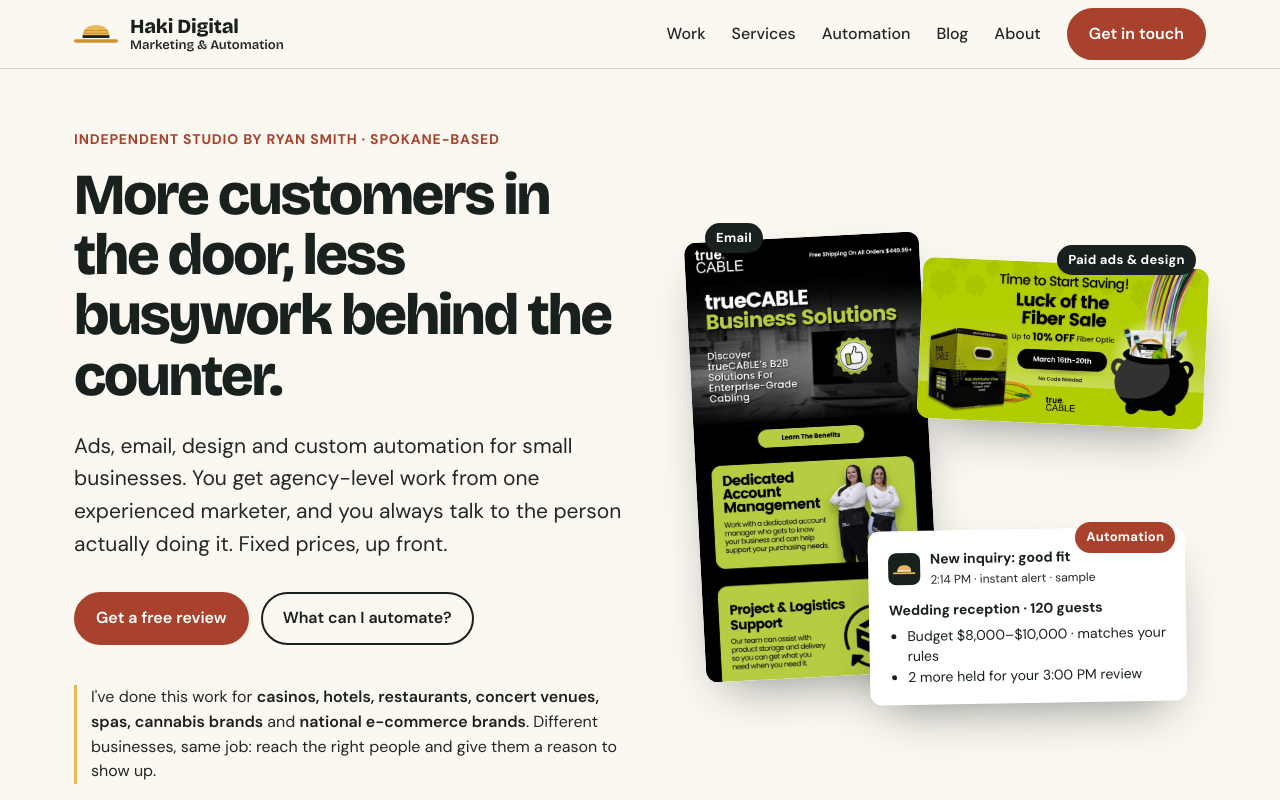
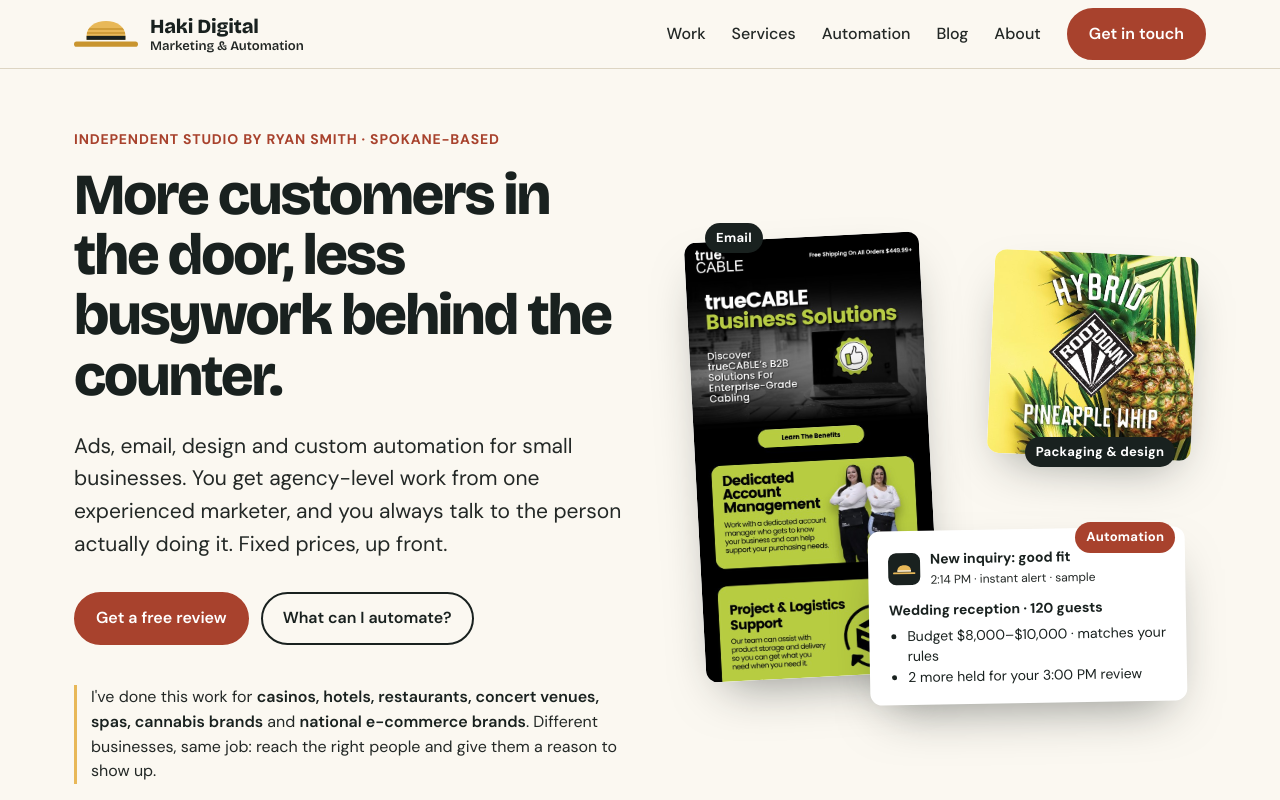
Before and after one commit to ryandigitalservicespokane/ryandigitalservicespokane.github.io, a plain HTML site: page website/index.html in a window 1280 px wide. Shown: the top 800 px of the page. Drawn offline with nearby package versions, Linux system fonts and the light colour scheme.

Commit message:
Update index.html

```diff
--- a/website/index.html
+++ b/website/index.html
@@ -194,7 +194,7 @@ h1{font-size:clamp(38px,4.6vw,58px);line-height:1.04}
 .stack .chip{position:absolute;z-index:5;background:var(--ink);color:#fff;font-size:13px;font-weight:700;padding:5px 11px;border-radius:999px;letter-spacing:.02em}
 .s-email{width:46%;height:440px;left:0;top:14px;transform:rotate(-3deg)}
 .s-email img{width:100%;height:100%;object-fit:cover;object-position:top}
-.s-ad{width:56%;right:0;top:40px;transform:rotate(2.5deg);z-index:2}
+.s-ad{width:40%;right:2%;top:30px;transform:rotate(2.5deg);z-index:2}
 .s-ad img{width:100%;display:block}
 .s-alert{width:62%;right:4%;bottom:0;z-index:3;padding:18px 20px;font-size:14px;line-height:1.45;transform:rotate(-1deg)}
 .s-alert .hd{display:flex;gap:10px;align-items:center;margin-bottom:10px}.s-alert .bt{width:32px;height:32px;border-radius:8px;background:var(--cobalt);color:#fff;display:grid;place-items:center;font-weight:800}
@@ -216,7 +216,7 @@ h1{font-size:clamp(38px,4.6vw,58px);line-height:1.04}
 .pager{display:flex;align-items:center;justify-content:center;gap:16px;margin-top:28px}.pbtn{font:inherit;font-size:16px;font-weight:600;padding:10px 20px;border-radius:999px;border:2px solid var(--ink);background:var(--paper);color:var(--ink);cursor:pointer}.pbtn:hover:not(:disabled){background:var(--ink);color:#fff}.pbtn:disabled{opacity:.35;cursor:default}.pinfo{font-size:15px;color:var(--muted);min-width:90px;text-align:center}
 body{font-family:"DM Sans",system-ui,sans-serif}
 h1,h2,h3,.brand,.proof b,.price b,.calc .big,.pcard b,.card h2,.steps div::before{font-family:"Bricolage Grotesque",system-ui,sans-serif}
-.brand{display:flex;align-items:center;gap:12px;line-height:1.15}.brand svg{width:44px;height:auto;flex:none;display:block}.brand span{display:block}
+.brand{display:flex;align-items:center;gap:12px;line-height:1.1}.brand svg{width:64px;height:auto;flex:none;display:block}.brand small{margin-top:2px}.brand span{display:block}
 .bot,.s-alert .bt{background:var(--ink)!important}
 #contact{background:var(--ink)}
 </style>
@@ -254,8 +254,8 @@ h1,h2,h3,.brand,.proof b,.price b,.calc .big,.pcard b,.card h2,.steps div::befor
     <div class="stack" aria-hidden="true">
 <div class="card s-email"><img src="email-23k.jpg" alt=""></div>
 <span class="chip" style="left:2%;top:0">Email</span>
-<div class="card s-ad"><img src="img/ecom-5.jpg" alt=""></div>
-<span class="chip" style="right:2%;top:22px">Paid ads &amp; design</span>
+<div class="card s-ad"><img src="img/rd-135.jpg" alt=""></div>
+<span class="chip" style="right:6%;top:214px">Packaging &amp; design</span>
 <div class="card s-alert"><div class="hd"><div class="bt"><svg viewBox="0 0 120 64" aria-hidden="true" style="width:24px"><path d="M26 43V36C26 20 41 10 60 10S94 20 94 36V43Z" fill="#E8B858"/><rect x="26" y="36" width="68" height="7" fill="#F8F4EA"/><rect x="4" y="46" width="112" height="9" rx="4.5" fill="#E8B858"/></svg></div><div><b>New inquiry: good fit</b><br><span>2:14 PM · instant alert · sample</span></div></div>
 <strong>Wedding reception · 120 guests</strong><ul><li>Budget $8,000–$10,000 · matches your rules</li><li>2 more held for your 3:00 PM review</li></ul></div>
 <span class="chip" style="right:6%;bottom:150px;background:var(--cobalt)">Automation</span>
```
